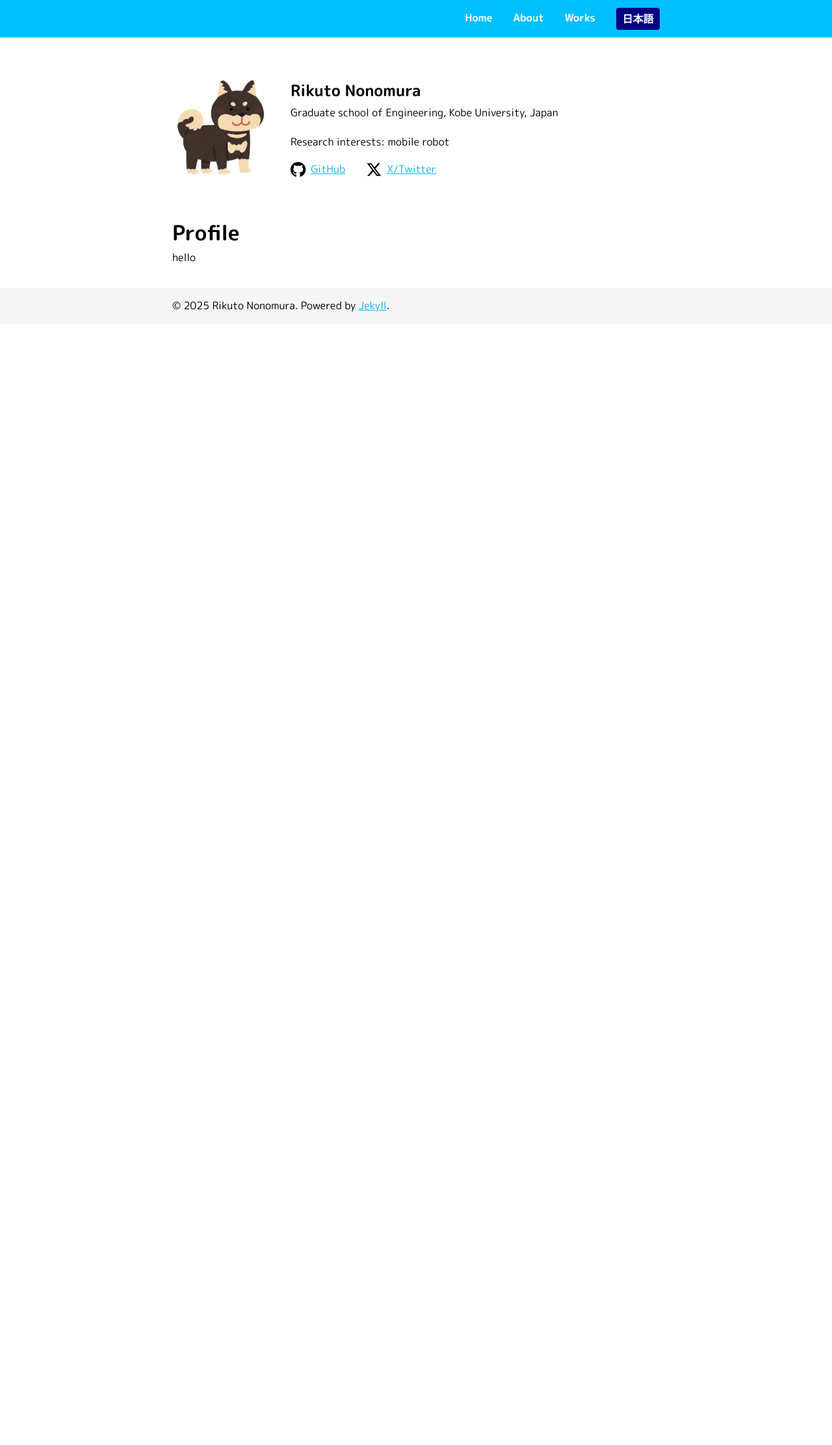
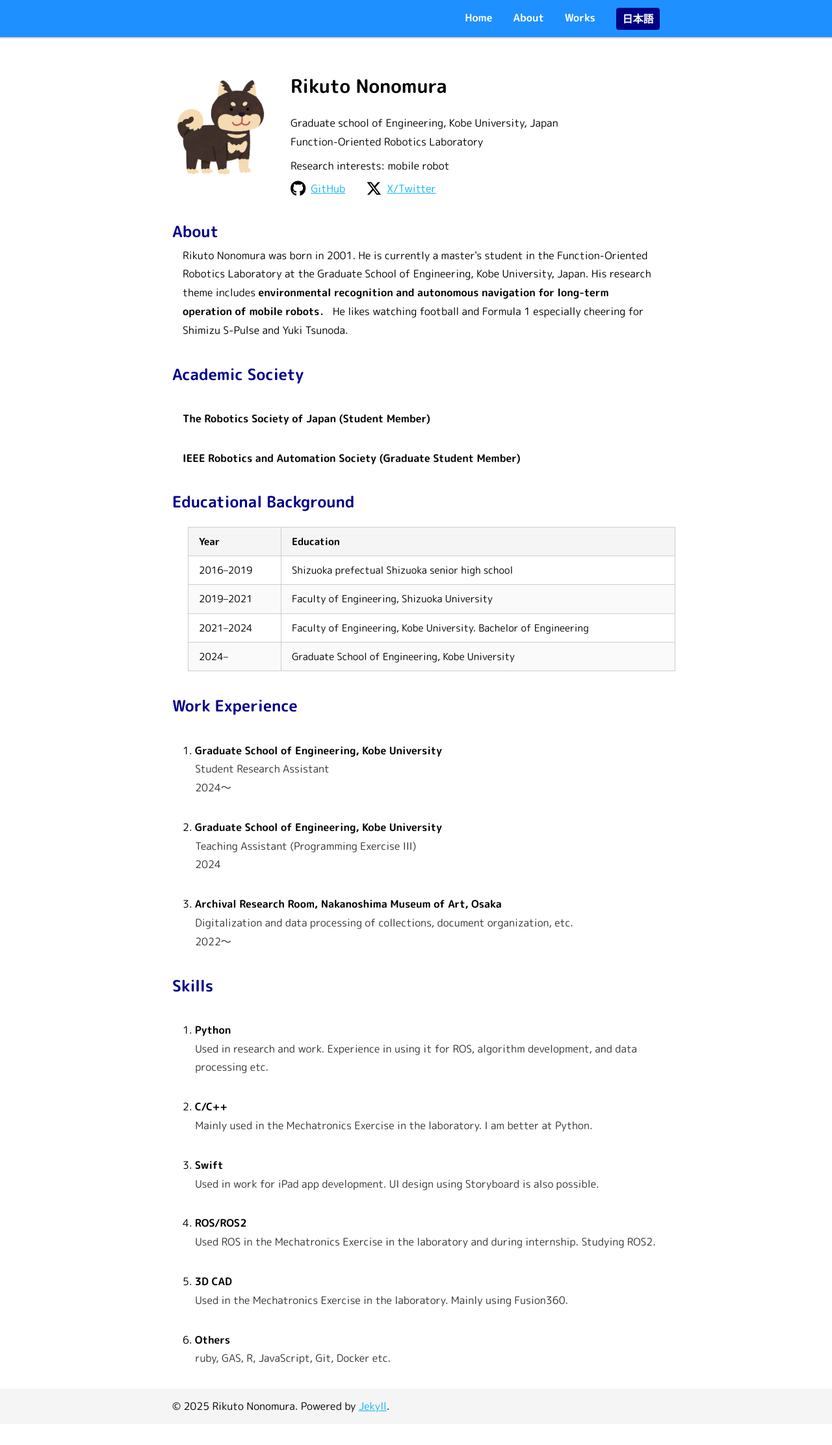
Before and after one commit to RickNon/ricknon.github.io, a Jekyll site: the page built from en/about.md, in a window 1280 px wide. Shown: the whole page at 65% size. Built offline with Jekyll 4.4.1, drawn with Linux system fonts in a browser that asks for light colours; before the commit the page ends 900 px from its top, so only the background shows below that.

Commit message:
make about page

```diff
--- a/_data/about/jobs.yml
+++ b/_data/about/jobs.yml
@@ -13,3 +13,11 @@
     ja: TA（プログラミング演習Ⅲ）
     en: Teaching Assistant (Programming Exercise III)
   period: 2024
+
+- title:
+    ja: 大阪中之島美術館 アーカイブズ情報室
+    en: Archival Research Room, Nakanoshima Museum of Art, Osaka
+  job:
+    ja: 収蔵品のデジタル化とデータ処理，資料整理等
+    en: Digitalization and data processing of collections, document organization, etc.
+  period: 2022～
--- /dev/null
+++ b/_data/about/skills.yml
@@ -0,0 +1,35 @@
+- title: Python
+  skill:
+    ja: 研究や業務で多く使用．ROSやアルゴリズム開発，データ処理等で使用経験がある．
+    en: Used in research and work. Experience in using it for ROS, algorithm development, and data processing etc.
+  year: 2020～
+
+- title: C/C++
+  skill:
+    ja: 主に研究室内メカトロ演習で使用．Pythonの方が得意．
+    en: Mainly used in the Mechatronics Exercise in the laboratory. I am better at Python.
+  year: 2019～
+
+- title: Swift
+  skill:
+    ja: 業務でiPad用アプリ開発に使用．StoryboardによるUI設計も可能．
+    en: Used in work for iPad app development. UI design using Storyboard is also possible.
+  year: 2021～
+
+- title: ROS/ROS2
+  skill:
+    ja: 研究室内メカトロ演習やインターンでROSを使用．ROS2の勉強中．
+    en: Used ROS in the Mechatronics Exercise in the laboratory and during internship. Studying ROS2.
+  year: 2023～
+
+- title: 3D CAD
+  skill:
+    ja: 研究室内メカトロ演習で使用．主にFusion360を使用．
+    en: Used in the Mechatronics Exercise in the laboratory. Mainly using Fusion360.
+  year: 2023～
+
+- title: Others
+  skill:
+    ja: ruby, GAS, R, JavaScript，Git，Docker など．
+    en: ruby, GAS, R, JavaScript, Git, Docker etc.
+  year:
--- /dev/null
+++ b/_data/about/society.yml
@@ -0,0 +1,7 @@
+- title:
+    ja: 日本ロボット学会（学生会員）
+    en: The Robotics Society of Japan (Student Member)
+
+- title:
+    ja: IEEE Robotics and Automation Society (Graduate Student Member)
+    en: IEEE Robotics and Automation Society (Graduate Student Member)
--- a/_includes/contents/about.html
+++ b/_includes/contents/about.html
@@ -1,23 +1,42 @@
 <section class="about-section">
     <div class="about-container">
+        {% if page.lang == 'ja' %}
         <h1 style="color: #00008b">プロフィール</h1>
         <p>
             2001年生まれ．静岡県静岡市出身．<br>
-            神戸大学大学院工学研究科機械工学専攻機能ロボット学研究室所属．<br>
-            <span class="highlight">長時間自律移動に向けた環境認識や自律移動の手法</span> について研究．<br>
+            神戸大学大学院工学研究科機械工学専攻 機能ロボット学研究室所属．<br>
+            <span class="highlight">ロボットの長時間自律移動に向けた環境認識や自律移動の手法</span> について研究．<br>
             趣味はサッカーとF1を見ること．清水エスパルスと角田裕毅選手を応援しています．
         </p>
+        {% else %}
+        <h1 style="color: #00008b">About</h1>
+        <p>
+            Rikuto Nonomura was born in 2001.
+            He is currently a master's student in the Function-Oriented Robotics Laboratory at the Graduate School of Engineering, Kobe University, Japan.
+            His research theme includes <span class="highlight">environmental recognition and autonomous navigation for long-term operation of mobile robots</span>．
+            He likes watching football and Formula 1 especially cheering for Shimizu S-Pulse and Yuki Tsunoda.
+        </p>
+        {% endif %}
     </div>
 
     <div class="about-container">
+        {% if page.lang == 'ja' %}
         <h2 style="color: #00008b">所属学会</h2>
+        {% else %}
+        <h2 style="color: #00008b">Academic Society</h2>
+        {% endif %}
+        {% assign soci = site.data.about.society %}
+        <ol class="about-list">
+            {% for soc in soci %}
             <ul>
-            <p>- 日本ロボット学会（学生会員）</p>
-            <p>- IEEE Robotics and Automation Society (Graduate Student Member)</p>
+                <span class="about-title">{{ soc.title[page.lang] }}</span>
             </ul>
+            {% endfor %}
+        </ol>
     </div>
 
     <div class="about-container">
+        {% if page.lang == 'ja' %}
         <h2 style="color: #00008b">学歴</h2>
         <table class="about-table">
             <thead>
@@ -33,10 +52,31 @@
                 <tr><td>2024–</td><td>神戸大学大学院工学研究科 機械工学専攻 博士前期課程</td></tr>
             </tbody>
         </table>
+        {% else %}
+        <h2 style="color: #00008b">Educational Background</h2>
+        <table class="about-table">
+            <thead>
+            <tr>
+                <th>Year</th>
+                <th>Education</th>
+            </tr>
+            </thead>
+            <tbody>
+                <tr><td>2016–2019</td><td>Shizuoka prefectual Shizuoka senior high school</td></tr>
+                <tr><td>2019–2021</td><td>Faculty of Engineering, Shizuoka University</td></tr>
+                <tr><td>2021–2024</td><td>Faculty of Engineering, Kobe University. Bachelor of Engineering</td></tr>
+                <tr><td>2024–</td><td>Graduate School of Engineering, Kobe University</td></tr>
+            </tbody>
+        </table>
+        {% endif %}
     </div>
 
     <div class="about-container">
+        {% if page.lang == 'ja' %}
         <h2 style="color: #00008b">職歴</h2>
+        {% else %}
+        <h2 style="color: #00008b">Work Experience</h2>
+        {% endif %}
         {% assign jobs = site.data.about.jobs %}
         <ol class="about-list">
             {% for job in jobs %}
@@ -52,7 +92,22 @@
     </div>
 
     <div class="about-container">
+        {% if page.lang == 'ja' %}
         <h2 style="color: #00008b">スキル</h2>
-        <p>（現在は未記載）</p>
+        {% else %}
+        <h2 style="color: #00008b">Skills</h2>
+        {% endif %}
+        {% assign skills = site.data.about.skills %}
+        <ol class="about-list">
+            {% for skill in skills %}
+            <li>
+                <span class="about-title">{{ skill.title }}</span>
+                <div class="about-details">
+                    {{ skill.skill[page.lang] }}<br>
+                    {{ skill.period }}
+                </div>
+            </li>
+            {% endfor %}
+        </ol>
     </div>
 </section>
--- a/_includes/profile.html
+++ b/_includes/profile.html
@@ -3,12 +3,12 @@
         <img src="/assets/images/dog_shibainu_black.png" alt="Profile Picture" class="profile-img">
         <div class="profile-text">
             {% if page.lang == 'ja' %}
-                <h2>野々村 陸大 / Rikuto Nonomura</h2>
-                <p>神戸大学大学院 工学研究科 博士前期課程（M2）</p>
+                <p class="profile-title">野々村 陸大 / Rikuto Nonomura</p>
+                <p>神戸大学大学院 工学研究科 博士前期課程（M2）<br>機能ロボット学研究室</p>
                 <p>研究分野：自律移動ロボット</p>
             {% else %}
-                <h2>Rikuto Nonomura</h2>
-                <p>Graduate school of Engineering, Kobe University, Japan</p>
+            <p class="profile-title">Rikuto Nonomura</p>
+                <p>Graduate school of Engineering, Kobe University, Japan <br>Function-Oriented Robotics Laboratory</p>
                 <p>Research interests: mobile robot</p>
             {% endif %}
             <div class="social-icons">
--- a/_sass/_base.scss
+++ b/_sass/_base.scss
@@ -4,6 +4,10 @@ dl, dd, ol, ul, figure {
   margin: 0;
   padding: 0;
   font-family: 'M PLUS Rounded 1c', 'Roboto', sans-serif;
+}
+
+h1, h2 {
+    color: #00008b;
 }
 
 a {
--- a/_sass/_layout.scss
+++ b/_sass/_layout.scss
@@ -1,6 +1,6 @@
 // Header styles
 .site-header {
-    background-color: #00bfff;
+    background-color: #1e90ff;
     padding: 1rem 0;
     border-bottom: 2px solid #ccc;
 
@@ -65,7 +65,7 @@ main {
 
     p {
         line-height: 1.8;
-        margin-bottom: 1rem;
+        margin-bottom: 0.5rem;
     }
 
 
@@ -79,6 +79,13 @@ main {
         height: auto;
         display: block;
         margin: 1.5rem auto;
+    }
+
+    .profile-title {
+        color: black;
+        font-size: 1.8rem;
+        font-weight: bold;
+        margin: 1rem 0;
     }
 
     .profile-section {
@@ -188,6 +195,19 @@ main {
                     color: #333;
                 }
             }
+
+            ul {
+                list-style-type: disc;
+                list-style-position: outside;
+                padding-left: 1rem;
+                margin-bottom: 2rem;
+
+                .about-title {
+                    font-size: 1.0rem;
+                    font-weight: bold;
+                    display: inline;
+                }
+            }
         }
 
         .about-table {
--- a/en/about.md
+++ b/en/about.md
@@ -7,6 +7,4 @@ permalink: /en/about/
 
 {% include profile.html %}
 
-# Profile
-
-hello
+{% include contents/about.html %}
```
Lines whose indentation alone changed are shown as unchanged.
